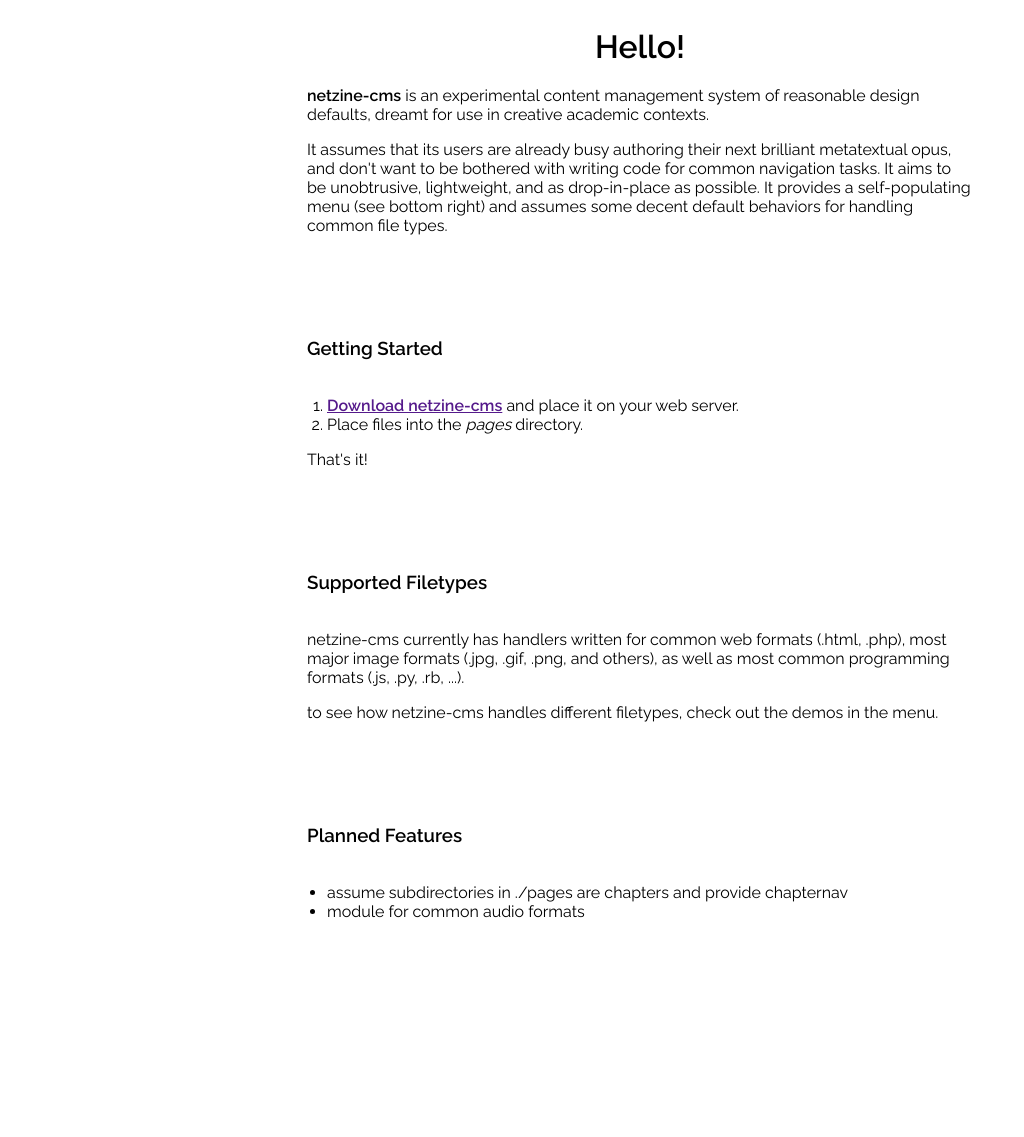
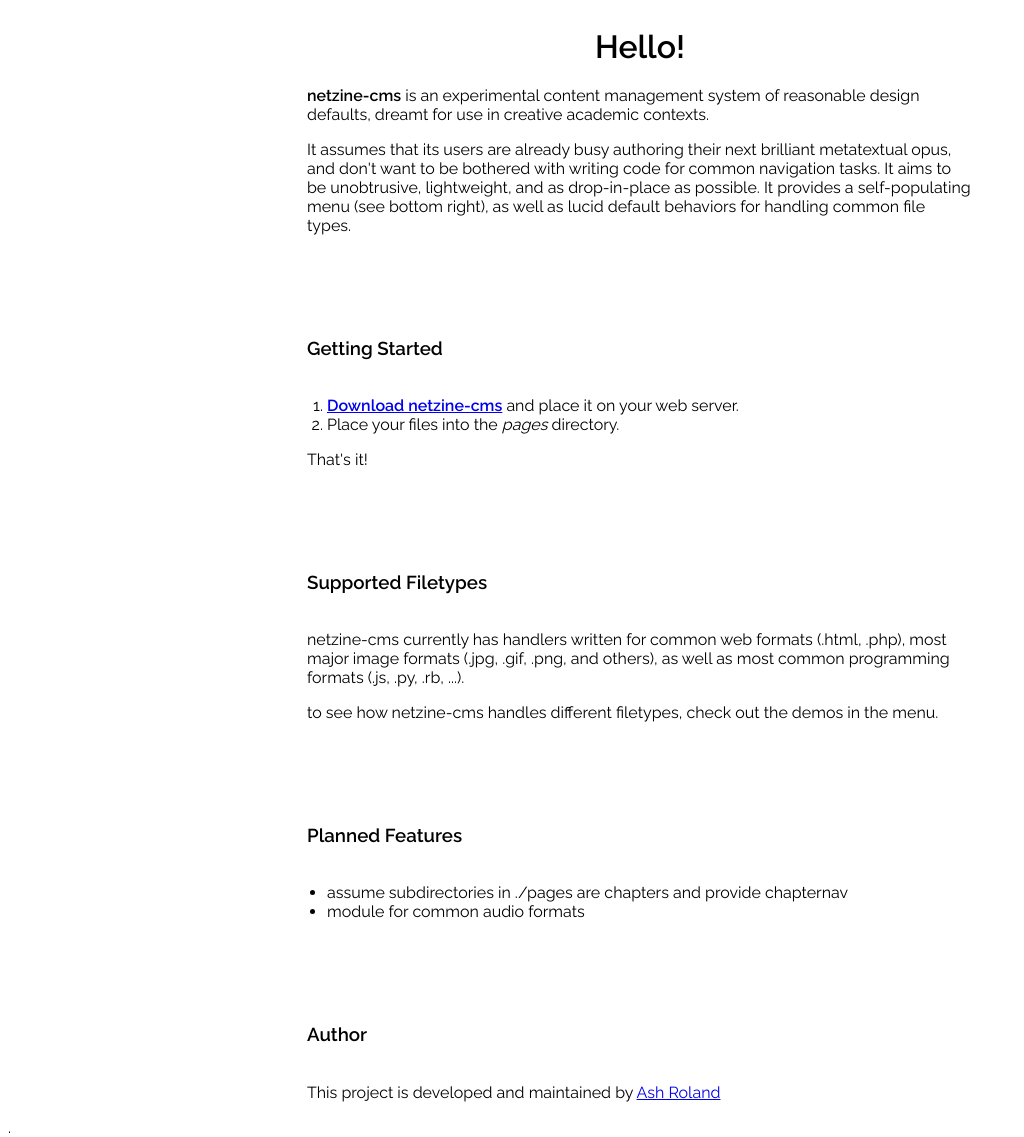
Before and after one commit to ashroland/netzine-cms, a PHP site: page /pages/999-Demo.html in a window 1280 px wide. Shown: the part 164-1301 px from the top of the page, without its empty margins (0-1024 px from the left). Before the commit the page ends 1082 px from the top, so only its background shows below. Run offline with PHP 8.4, Linux system fonts and the light colour scheme.

Commit message:
Tidied up README. Tightened up design of menu in CSS. Corrected CSS in about.html.

```diff
--- a/pages/999-Demo.html
+++ b/pages/999-Demo.html
@@ -32,12 +32,12 @@
 
 		<p><b>netzine-cms</b> is an experimental content management system of reasonable design defaults, dreamt for use in creative academic contexts.</p>
 
-		<p>It assumes that its users are already busy authoring their next brilliant metatextual opus, and don't want to be bothered with writing code for common navigation tasks. It aims to be unobtrusive, lightweight, and as drop-in-place as possible. It provides a self-populating menu (see bottom right) and assumes some decent default behaviors for handling common file types.</p>
+		<p>It assumes that its users are already busy authoring their next brilliant metatextual opus, and don't want to be bothered with writing code for common navigation tasks. It aims to be unobtrusive, lightweight, and as drop-in-place as possible. It provides a self-populating menu (see bottom right), as well as lucid default behaviors for handling common file types.</p>
 
 		<h3>Getting Started</h3>
 		<ol>
-			<li><a href=""><b>Download netzine-cms</b></a> and place it on your web server.</li>
-			<li>Place files into the <em>pages</em> directory.</li>
+			<li><a href="https://github.com/ashroland/netzine-cms/archive/master.zip"><b>Download netzine-cms</b></a> and place it on your web server.</li>
+			<li>Place your files into the <em>pages</em> directory.</li>
 		</ol>
 		<p>That's it!</p>
 
@@ -52,6 +52,9 @@
 			<li>module for common audio formats</li>
 		</ul>
 
+		<h3>Author</h3>
+		<p>This project is developed and maintained by <a href="https://ashro.land">Ash Roland</a></p>.
+
 	</body>
 
 </html>
--- a/res/style.css
+++ b/res/style.css
@@ -53,7 +53,7 @@ pre code {
 #calendar {
 	position: fixed;
 	bottom: 70px;
-	right: 50px;
+	right: 40px;
 	width: 150px;
 	height: 200px;
 	background: #FFF;
```
Also changed, not shown: pages/about.html (+14 -4 lines), README.md.
